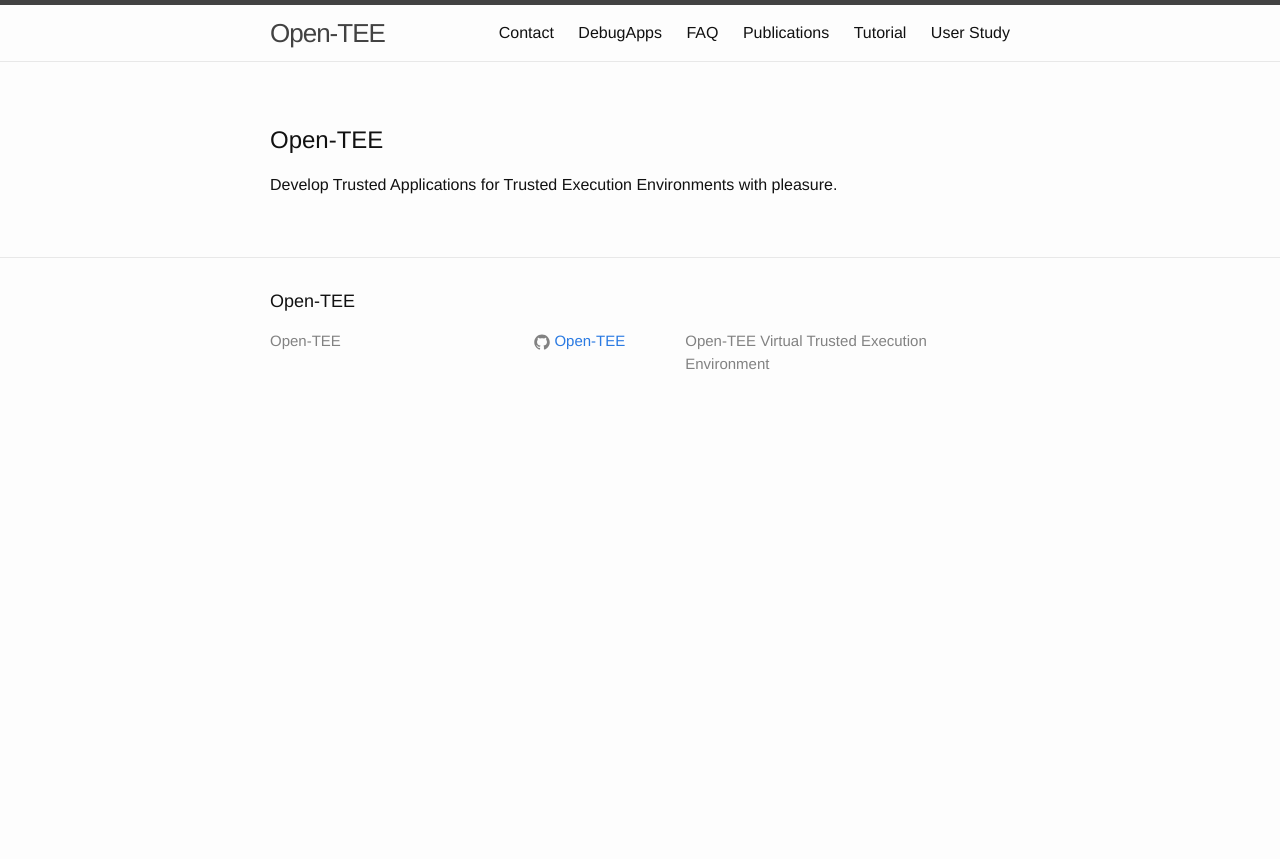
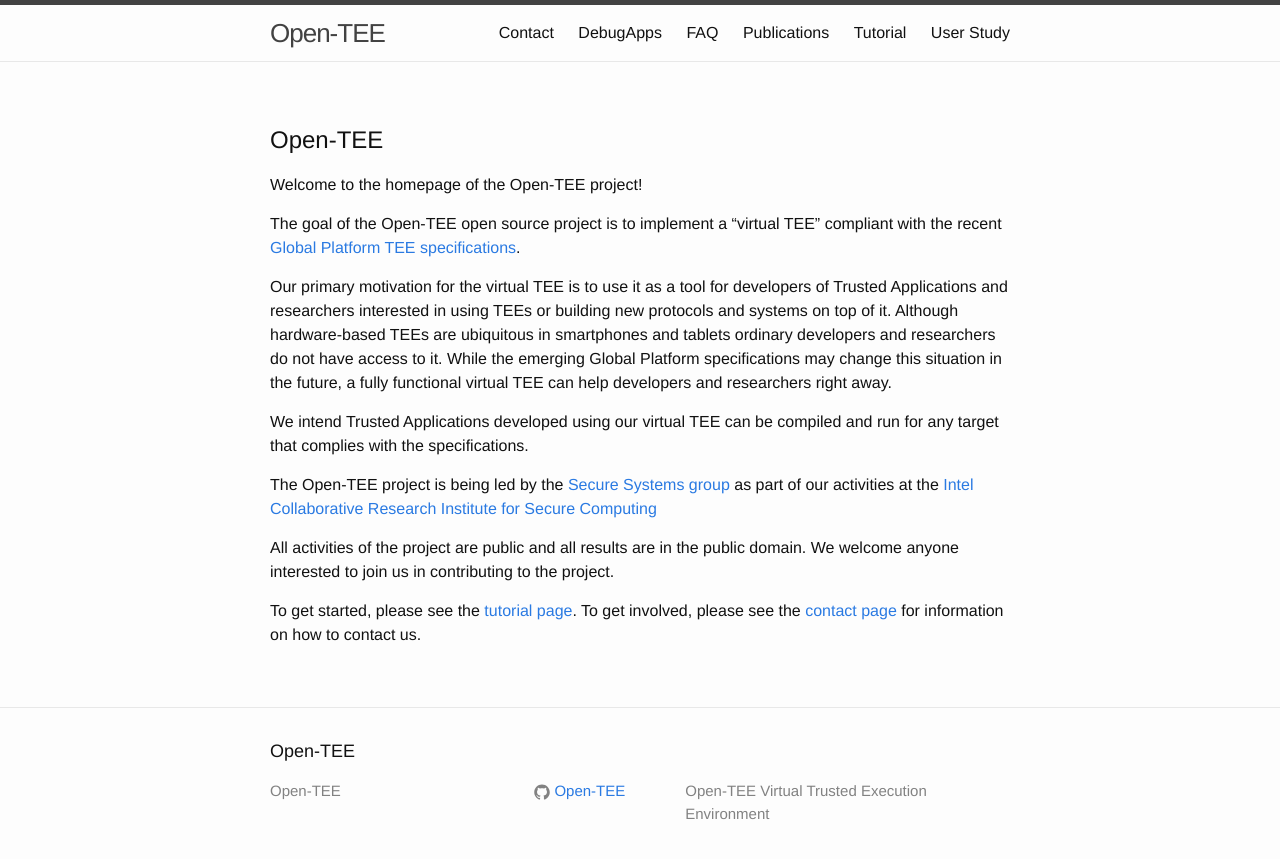
Before and after one commit to Open-TEE/Open-Tee.github.io, a Jekyll site: the page built from index.md, in a window 1280 px wide. Shown: the top 859 px of the page. Built offline with Jekyll 4.4.1, drawn with Linux system fonts in a browser that asks for light colours.

Commit message:
Add introductory blurb to index page
Signed-off-by: Thomas Nyman <thomas.nyman@aalto.fi>

```diff
--- a/index.md
+++ b/index.md
@@ -6,4 +6,27 @@ permalink: /
 Open-TEE
 ========
 
-Develop Trusted Applications for Trusted Execution Environments with pleasure.
+Welcome to the homepage of the Open-TEE project!
+
+The goal of the Open-TEE open source project is to implement a "virtual TEE"
+compliant with the recent [Global Platform TEE specifications](http://globalplatform.org/specificationsdevice.asp).
+
+Our primary motivation for the virtual TEE is to use it as a tool for
+developers of Trusted Applications and researchers interested in using TEEs or
+building new protocols and systems on top of it. Although hardware-based TEEs
+are ubiquitous in smartphones and tablets ordinary developers and researchers
+do not have access to it. While the emerging Global Platform specifications may
+change this situation in the future, a fully functional virtual TEE can help
+developers and researchers right away.
+
+We intend Trusted Applications developed using our virtual TEE can be compiled
+and run for any target that complies with the specifications.
+
+The Open-TEE project is being led by the [Secure Systems group](http://se-sy.or)
+as part of our activities at the [Intel Collaborative Research Institute for Secure Computing](http://www.icri-sc.org)
+
+All activities of the project are public and all results are in the public
+domain. We welcome anyone interested to join us in contributing to the project.
+
+To get started, please see the [tutorial page](/tutorial/). To get involved,
+please see the [contact page](/contact/) for information on how to contact us.
```
